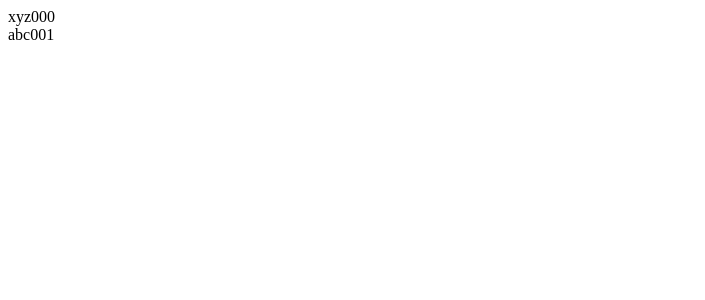
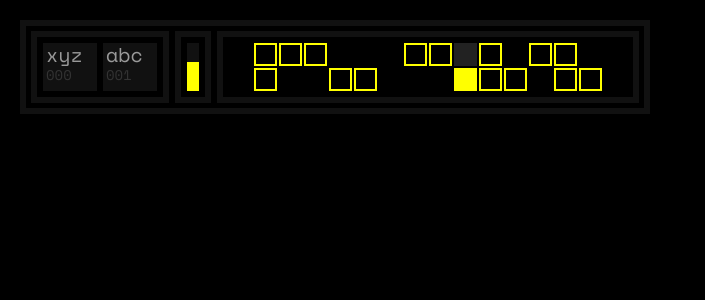
Before and after one commit to maxwellito/hexabeat, a React app: page / in a window 1280 px wide. Shown: the top 300 px of the page, without its empty margins (0-705 px from the left). Built offline with nearby package versions, Linux system fonts and the light colour scheme.

Commit message:
Setup CSS loader

```diff
--- a/index.html
+++ b/index.html
@@ -1,12 +1,14 @@
 <!DOCTYPE html>
 <html lang="en">
   <head>
+    <title>Phantom</title>
     <meta charset="utf-8">
     <meta name="viewport" content="width=device-width, initial-scale=1, shrink-to-fit=no">
     <meta name="theme-color" content="#000000">
     <link rel="manifest" href="/public/manifest.json">
     <link rel="shortcut icon" href="/public/favicon.ico">
-    <title>Phantom</title>
+
+    <link rel="stylesheet" href="dist/style.css">
   </head>
   <body>
     <noscript>
--- a/package.json
+++ b/package.json
@@ -16,6 +16,8 @@
   },
   "devDependencies": {
     "awesome-typescript-loader": "^5.2.0",
+    "css-loader": "^1.0.0",
+    "mini-css-extract-plugin": "^0.4.2",
     "source-map-loader": "^0.2.4",
     "typescript": "^3.0.1",
     "webpack-cli": "^3.1.0"
--- a/src/components/track/labelPick/labelPick.tsx
+++ b/src/components/track/labelPick/labelPick.tsx
@@ -1,5 +1,5 @@
 import * as React from 'react';
-// import './labelPick.css';
+import './labelPick.css';
 
 export interface LabelPickProps {
   active?: boolean,
--- a/src/components/track/levelMeter/levelMeter.tsx
+++ b/src/components/track/levelMeter/levelMeter.tsx
@@ -1,5 +1,5 @@
 import * as React from 'react';
-// import './levelMeter.css';
+import './levelMeter.css';
 
 export interface LevelMeterProps {
   active?: boolean,
--- a/src/components/track/track.tsx
+++ b/src/components/track/track.tsx
@@ -2,7 +2,7 @@ import * as React from 'react';
 import {LabelPick} from './labelPick/labelPick';
 import {LevelMeter} from './levelMeter/levelMeter';
 import {TrackData} from './trackData/trackData';
-// import './track.css';
+import './track.css';
 
 export interface TrackProps {
 }
@@ -30,7 +30,7 @@ export class Track extends React.Component<TrackProps, TrackState> {
 
     setTimeout(() => {
       this.setState({currentPos: (currentPos + 1) % 16})
-    }, 80000);
+    }, 800);
 
     return (
       <div className='track selectable'>
--- a/src/components/track/trackData/trackData.tsx
+++ b/src/components/track/trackData/trackData.tsx
@@ -1,5 +1,5 @@
 import * as React from 'react';
-// import './trackData.css';
+import './trackData.css';
 
 const lineLength = 16;
 
--- a/src/components/useless/tiledLines.tsx
+++ b/src/components/useless/tiledLines.tsx
@@ -1,5 +1,5 @@
 import * as React from 'react';
-// import './tiledLines.css';
+import './tiledLines.css';
 
 export interface TiledLines {
   gap: number,
--- a/src/index.css
+++ b/src/index.css
@@ -3,17 +3,17 @@
 @font-face {
   font-family: "Space Mono";
   font-weight: 400;
-  src: /* url('public/fonts/SpaceMono-Regular.woff2') format('woff2'),
-       url('public/fonts/SpaceMono-Regular.woff') format('woff'), */
-       url('public/fonts/SpaceMono-Regular.ttf') format('truetype');
+  src: /* url('../public/fonts/SpaceMono-Regular.woff2') format('woff2'),
+       url('../public/fonts/SpaceMono-Regular.woff') format('woff'), */
+       url('../public/fonts/SpaceMono-Regular.ttf') format('truetype');
 }
 
 @font-face {
   font-family: "Space Mono";
   font-weight: 700;
-  src: /* url('public/fonts/SpaceMono-Bold.woff2') format('woff2'),
-       url('public/fonts/SpaceMono-Bold.woff') format('woff'), */
-       url('public/fonts/SpaceMono-Bold.ttf') format('truetype');
+  src: /* url('../public/fonts/SpaceMono-Bold.woff2') format('woff2'),
+       url('../public/fonts/SpaceMono-Bold.woff') format('woff'), */
+       url('../public/fonts/SpaceMono-Bold.ttf') format('truetype');
 }
 
 body {
--- a/src/index.tsx
+++ b/src/index.tsx
@@ -4,9 +4,7 @@ import * as ReactDOM from "react-dom";
 import { App } from './App';
 import store from './store';
 
-console.log(store)
-
-// import './index.css';
+import './index.css';
 
 ReactDOM.render(
   <App />,
--- a/webpack.config.js
+++ b/webpack.config.js
@@ -1,3 +1,5 @@
+const MiniCssExtractPlugin = require("mini-css-extract-plugin");
+
 module.exports = {
   entry: "./src/index.tsx",
   output: {
@@ -19,7 +21,17 @@ module.exports = {
       { test: /\.tsx?$/, loader: "awesome-typescript-loader" },
 
       // All output '.js' files will have any sourcemaps re-processed by 'source-map-loader'.
-      { enforce: "pre", test: /\.js$/, loader: "source-map-loader" }
+      { enforce: "pre", test: /\.js$/, loader: "source-map-loader" },
+
+
+      {
+        test: /\.s?[ac]ss$/,
+        use: [
+          MiniCssExtractPlugin.loader,
+          { loader: 'css-loader', options: { url: false, sourceMap: true } },
+          // { loader: 'sass-loader', options: { sourceMap: true } }
+        ],
+      },
     ]
   },
 
@@ -30,5 +42,13 @@ module.exports = {
   externals: {
     "react": "React",
     "react-dom": "ReactDOM"
-  }
+  },
+
+
+  plugins: [
+    new MiniCssExtractPlugin({
+      filename: "style.css",
+      path: __dirname + "/dist"
+    })
+  ]
 };
```
Also changed, not shown: 1 other file (tests, documents, lock files or other folders).
